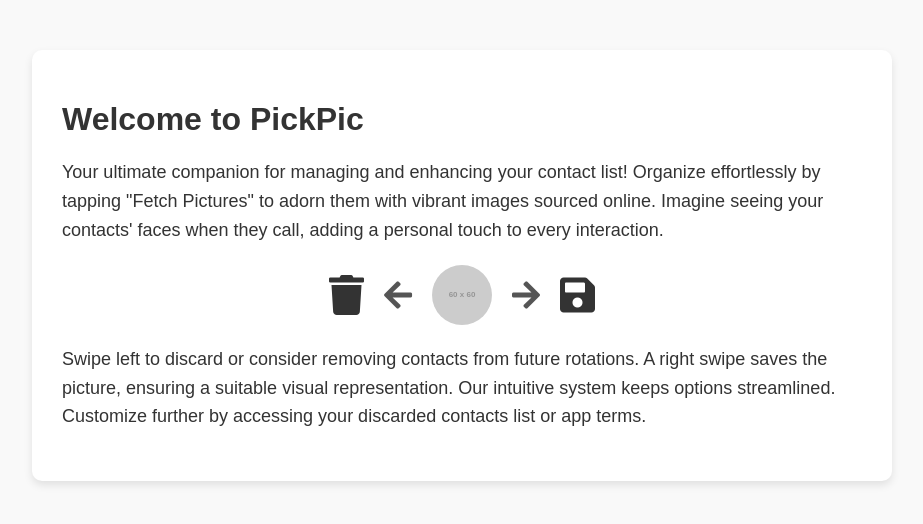
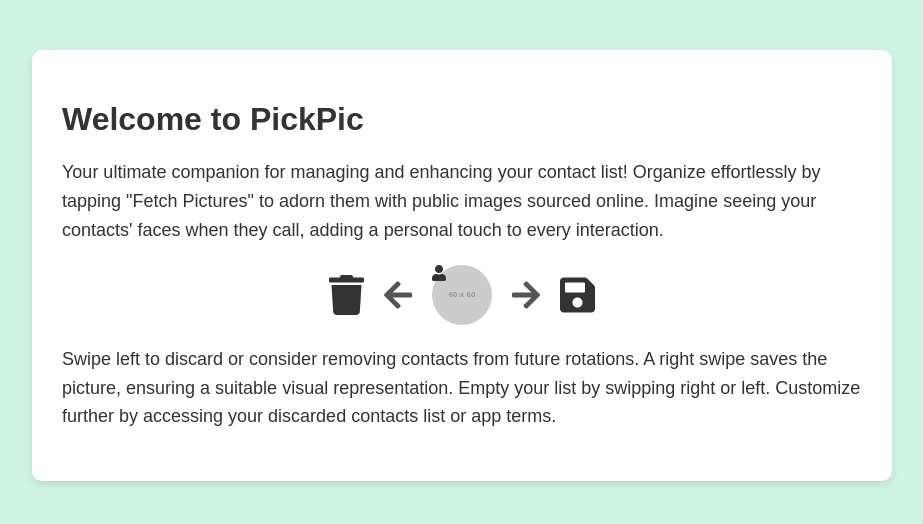
Before and after one commit to inUtil-Labs/inutil-labs.github.io, a Jekyll site: the page pages/pphome.html, which Jekyll copies as it is, in a window 1280 px wide. Shown: the top 524 px of the page, without its empty margins (178-1101 px from the left). Built offline with Jekyll 4.4.1, drawn with Linux system fonts in a browser that asks for light colours.

Commit message:
Update pphome.html

```diff
--- a/pages/pphome.html
+++ b/pages/pphome.html
@@ -9,7 +9,7 @@
   body {
     font-family: Arial, sans-serif;
     color: #333;
-    background-color: #f9f9f9;
+    background-color: #d0f4e4; /* Changed background color */
     margin: 0;
     padding: 0;
   }
@@ -50,6 +50,7 @@
     background-image: url('https://via.placeholder.com/60');
     background-size: cover;
     background-position: center;
+    background-color: #fff; /* Added background color */
   }
   .icon-container .arrow {
     font-size: 32px;
@@ -70,15 +71,15 @@
 <body>
   <div class="container">
     <h1>Welcome to PickPic</h1>
-    <p>Your ultimate companion for managing and enhancing your contact list! Organize effortlessly by tapping "Fetch Pictures" to adorn them with vibrant images sourced online. Imagine seeing your contacts' faces when they call, adding a personal touch to every interaction.</p>
+    <p>Your ultimate companion for managing and enhancing your contact list! Organize effortlessly by tapping "Fetch Pictures" to adorn them with public images sourced online. Imagine seeing your contacts' faces when they call, adding a personal touch to every interaction.</p>
     <div class="icon-container">
       <i class="fas fa-trash red-icon" onclick="discard()"></i>
       <i class="fas fa-arrow-left arrow" onclick="swipeLeft()"></i>
-      <div class="person-icon"></div>
+      <i class="fas fa-user person-icon"></i> <!-- Added "fas" class -->
       <i class="fas fa-arrow-right arrow" onclick="swipeRight()"></i>
       <i class="fas fa-save save-icon" onclick="save()"></i>
     </div>
-    <p>Swipe left to discard or consider removing contacts from future rotations. A right swipe saves the picture, ensuring a suitable visual representation. Our intuitive system keeps options streamlined. Customize further by accessing your discarded contacts list or app terms.</p>
+    <p>Swipe left to discard or consider removing contacts from future rotations. A right swipe saves the picture, ensuring a suitable visual representation. Empty your list by swipping right or left. Customize further by accessing your discarded contacts list or app terms.</p>
   </div>
 
   <script>
```
Also changed, not shown: other parts of pages/pphome.html (+1 -1 lines).
